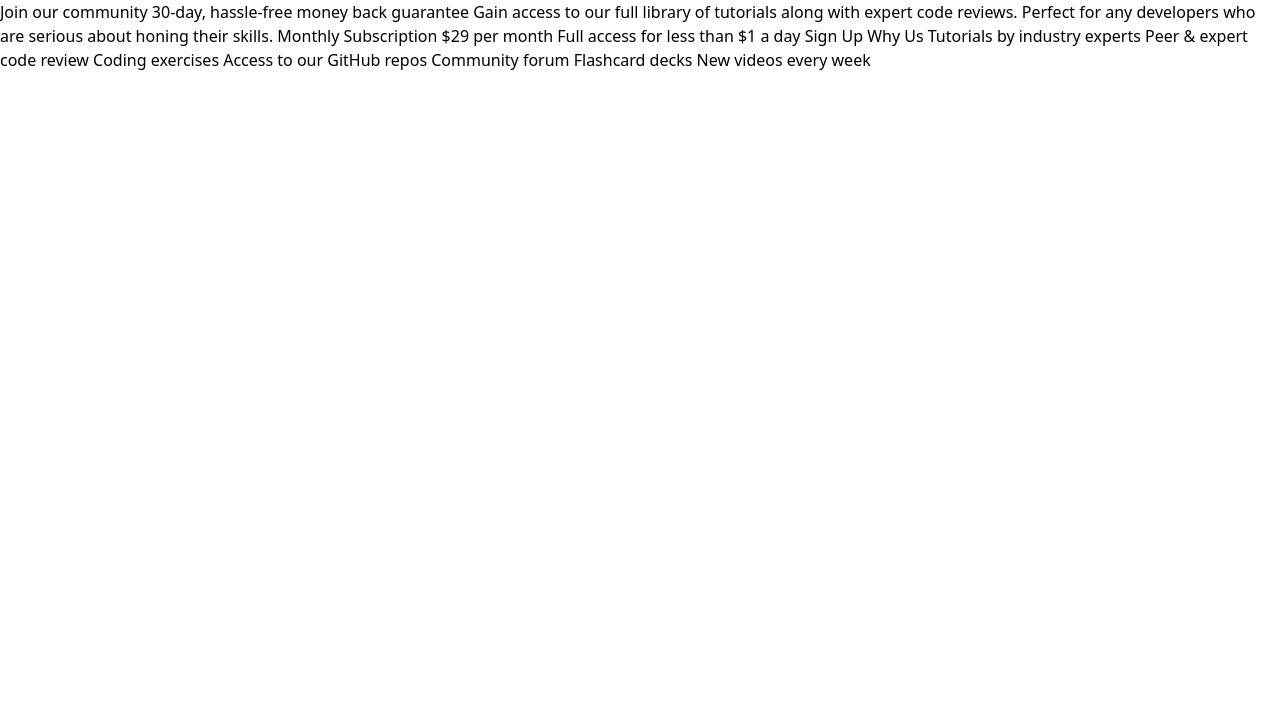
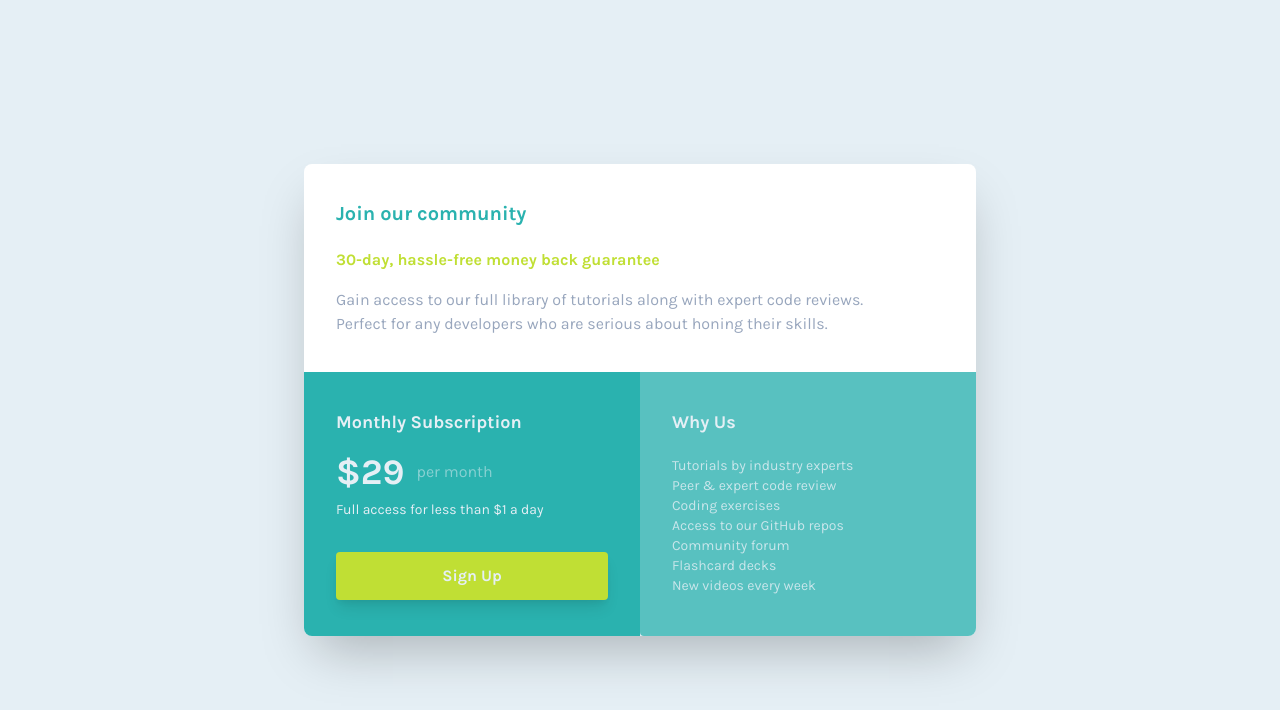
Before and after one commit to JustinByrne/FM-single-price-grid-component, a website: page index.html in a window 1280 px wide. Drawn offline with Linux system fonts and the light colour scheme.

Commit message:
completed challenge

```diff
--- a/index.html
+++ b/index.html
@@ -6,33 +6,59 @@
         <meta name="viewport" content="width=device-width, initial-scale=1.0">
         <title>Frontend Mentor | Single Price Grid Component</title>
         <link rel="icon" type="image/png" sizes="32x32" href="./images/favicon-32x32.png">
+        <link rel="preconnect" href="https://fonts.googleapis.com">
+        <link rel="preconnect" href="https://fonts.gstatic.com" crossorigin>
+        <link href="https://fonts.googleapis.com/css2?family=Karla:wght@400;700&display=swap" rel="stylesheet">
         <link href="./tailwind.css" rel="stylesheet">
     </head>
 
-    <body>
+    <body class="font-karla px-8 py-16 bg-lGray flex lg:h-screen items-center justify-center">
+        <div class="shadow-2xl rounded-lg overflow-hidden grid grid-cols-1 lg:grid-cols-2 lg:max-w-2xl">
+            <div class="bg-white px-6 lg:px-8 py-9 rounded-t lg:col-span-2">
+                <h1 class="text-cyan font-bold text-xl pb-5">
                     Join our community
-
+                </h1>
+                <p class="text-bYellow font-bold pb-4">
                     30-day, hassle-free money back guarantee
-
+                </p>
+                <p class="text-gBlue text-sm lg:text-base leading-6 lg:pr-7">
                     Gain access to our full library of tutorials along with expert code reviews.
                     Perfect for any developers who are serious about honing their skills.
-
+                </p>
+            </div>
+            <div class="bg-cyan text-lGray px-6 lg:px-8 py-9">
+                <h1 class="font-bold text-lg pb-4">
                     Monthly Subscription
-
-        &dollar;29 per month
-
+                </h1>
+                <p class="text-lGray/50 pb-2 flex items-center">
+                    <strong class="text-lGray text-4xl">
+                        &dollar;29
+                    </strong>
+                    <span class="pl-3">
+                        per month
+                    </span>
+                </p>
+                <p class="pb-8 lg:text-sm">
                     Full access for less than &dollar;1 a day
-
+                </p>
+                <button class="bg-bYellow text-lGray font-bold w-full py-3 rounded shadow-lg transition-all hover:bg-bYellow/75 hover:shadow-md">
                     Sign Up
-
+                </button>
+            </div>
+            <div class="bg-cyan/75 text-lGray/80 px-6 lg:px-8 py-9 rounded-b">
+                <h1 class="text-lGray font-bold text-lg pb-5">
                     Why Us
-
-        Tutorials by industry experts
-        Peer &amp; expert code review
-        Coding exercises
-        Access to our GitHub repos
-        Community forum
-        Flashcard decks
+                </h1>
+                <p class="text-sm">
+                    Tutorials by industry experts<br>
+                    Peer &amp; expert code review<br>
+                    Coding exercises<br>
+                    Access to our GitHub repos<br>
+                    Community forum<br>
+                    Flashcard decks<br>
                     New videos every week
+                </p>
+            </div>
+        </div>
     </body>
 </html>
--- a/tailwind.config.js
+++ b/tailwind.config.js
@@ -5,7 +5,17 @@
   ],
   darkMode: false, // or 'media' or 'class'
   theme: {
-    extend: {},
+    extend: {
+      colors: {
+        cyan: 'hsl(179, 62%, 43%)',
+        bYellow: 'hsl(71, 73%, 54%)',
+        lGray: 'hsl(204, 43%, 93%)',
+        gBlue: 'hsl(218, 22%, 67%)',
+      },
+      fontFamily: {
+        karla: 'Karla, sans-serif',
+      },
+    },
   },
   variants: {
     extend: {},
```
Also changed, not shown: screenshot.jpg (added), tailwind.css. Lines whose indentation alone changed are shown as unchanged.
